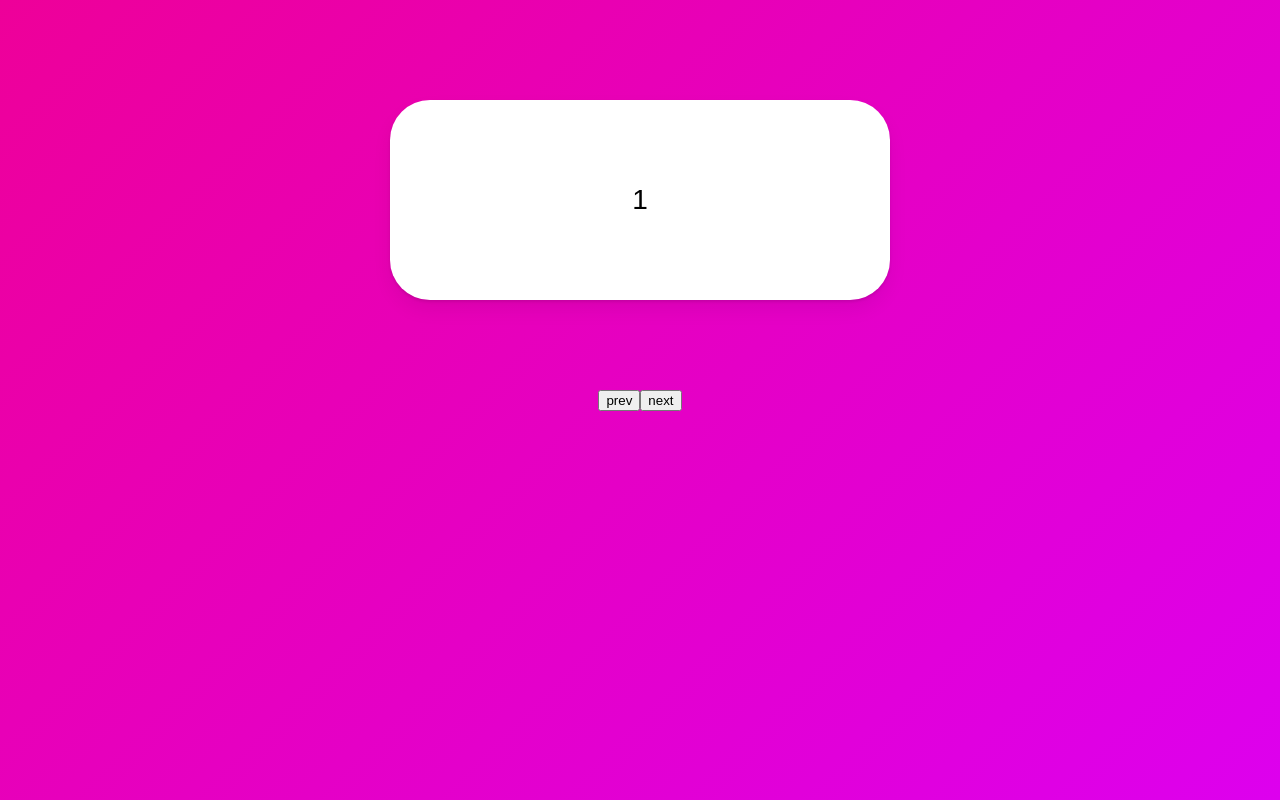
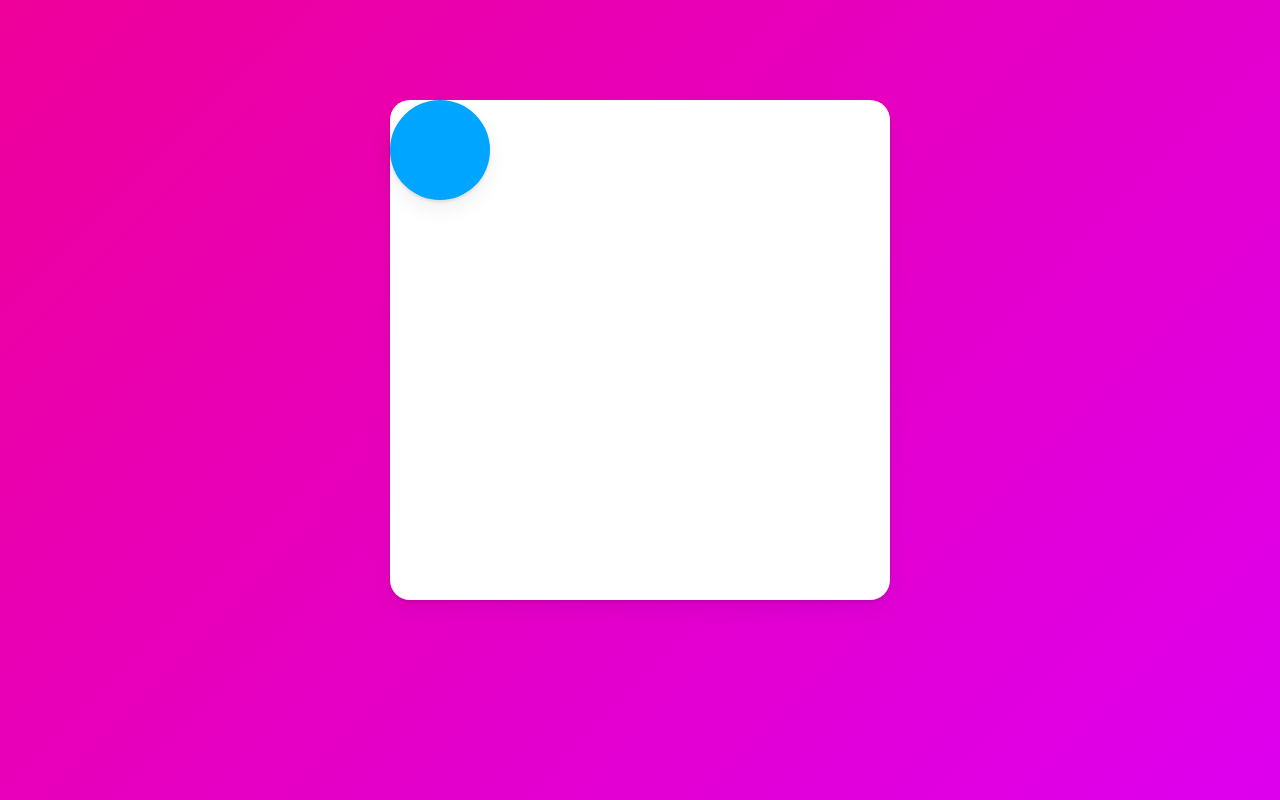
Before and after one commit to kimdoyeonn/react-masterclass, a React (Create React App) app: page / in a window 1280 px wide. Built offline with nearby package versions, Linux system fonts and the light colour scheme.

Commit message:
#7.14 You Need to Watch This - 1

```diff
--- a/src/App.tsx
+++ b/src/App.tsx
@@ -19,9 +19,9 @@ const Wrapper = styled(motion.div)`
 
 const Box = styled(motion.div)`
   width: 500px;
-  height: 200px;
+  height: 500px;
   background-color: rgba(255, 255, 255, 1);
-  border-radius: 40px;
+  border-radius: 20px;
   position: absolute;
   display: flex;
   justify-content: center;
@@ -31,58 +31,26 @@ const Box = styled(motion.div)`
   box-shadow: 0 2px 3px rgba(0, 0, 0, 0.1), 0 10px 20px rgba(0, 0, 0, 0.06);
 `;
 
-const boxVariants = {
-  entry: (back: boolean) => ({
-    x: back ? -500 : 500,
-    opacity: 0,
-    scale: 0,
-  }),
-  center: {
-    x: 0,
-    opacity: 1,
-    scale: 1,
-    transition: {
-      duration: 1,
-    },
-  },
-  exit: (back: boolean) => ({
-    opacity: 0,
-    scale: 0,
-    x: back ? 500 : -500,
-    transition: {
-      duration: 1,
-    },
-  }),
-};
+const Circle = styled(motion.div)`
+  background-color: #00a5ff;
+  height: 100px;
+  width: 100px;
+  border-radius: 50%;
+  box-shadow: 0 2px 3px rgba(0, 0, 0, 0.1), 0 10px 20px rgba(0, 0, 0, 0.06);
+`;
 
 function App() {
-  const [visible, setVisible] = useState(1);
-  const [back, setBack] = useState(false);
-  const nextPlease = () => {
-    setBack(false);
-    setVisible((prev) => (prev === 10 ? 10 : prev + 1));
-  };
-  const prevPlease = () => {
-    setBack(true);
-    setVisible((prev) => (prev === 1 ? 1 : prev - 1));
-  };
-
+  const [click, setClick] = useState(false);
   return (
-    <Wrapper>
-      <AnimatePresence custom={back}>
-        <Box
-          custom={back}
-          key={visible}
-          variants={boxVariants}
-          initial='entry'
-          animate='center'
-          exit='exit'
-        >
-          {visible}
-        </Box>
-      </AnimatePresence>
-      <button onClick={prevPlease}>prev</button>
-      <button onClick={nextPlease}>next</button>
+    <Wrapper onClick={() => setClick(!click)}>
+      <Box
+        style={{
+          justifyContent: click ? 'center' : 'flex-start',
+          alignItems: click ? 'center' : 'flex-start',
+        }}
+      >
+        <Circle layout />
+      </Box>
     </Wrapper>
   );
 }
```
